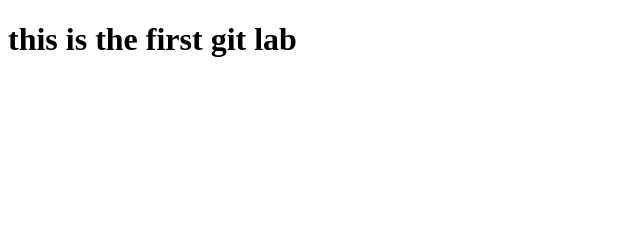
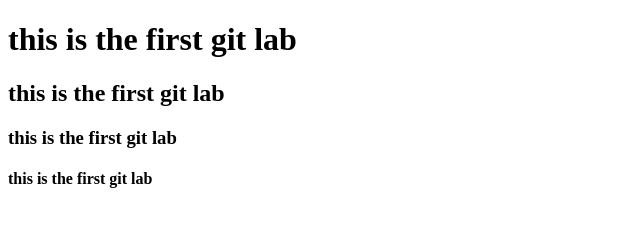
Before and after one commit to haymanotabeje54-cmyk/project1, a plain HTML site: page index.html in a window 1280 px wide. Shown: the whole page, without its empty margins (0-640 px from the left). Drawn offline with Linux system fonts and the light colour scheme.

Commit message:
heading five

```diff
--- a/index.html
+++ b/index.html
@@ -7,6 +7,10 @@
 </head>
 <body>
     <h1>this is the first git lab</h1>
+    <h2>this is the first git lab</h2>
+    <h3>this is the first git lab</h3>
+    <h4>this is the first git lab</h4>
+
     <p></p>
 </body>
 </html>
```
